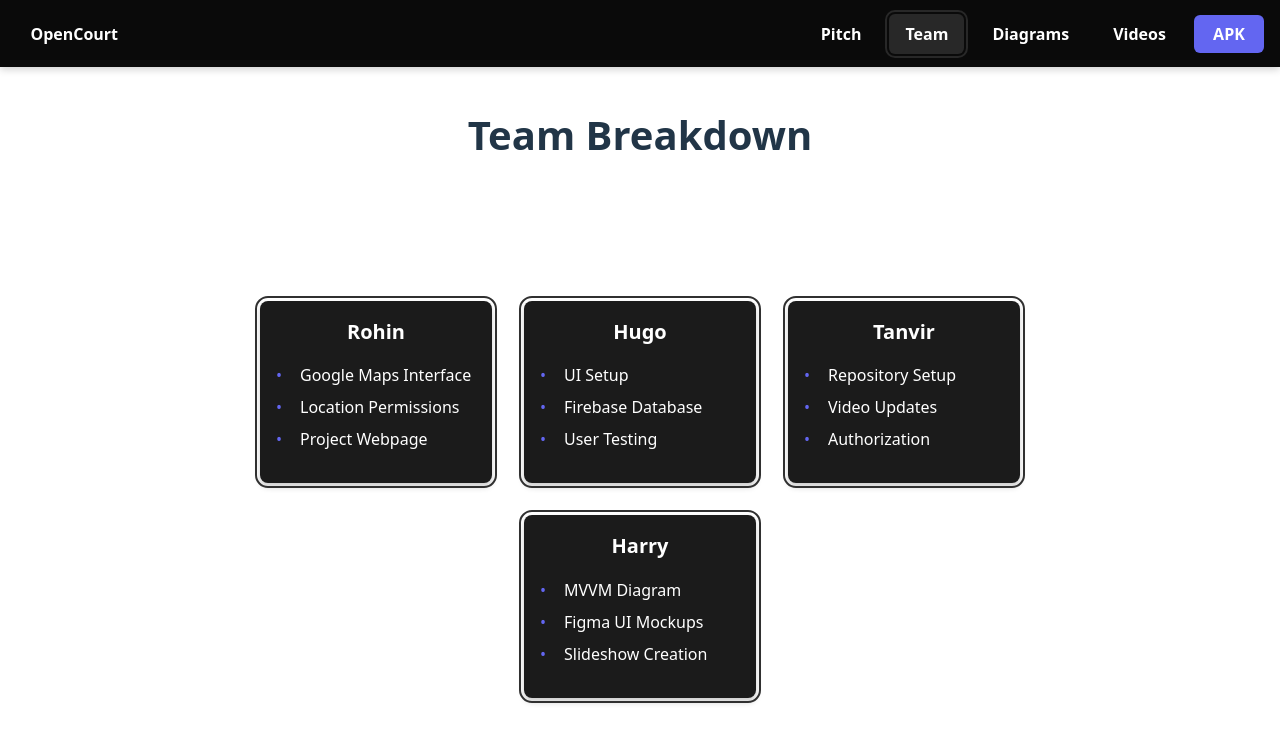
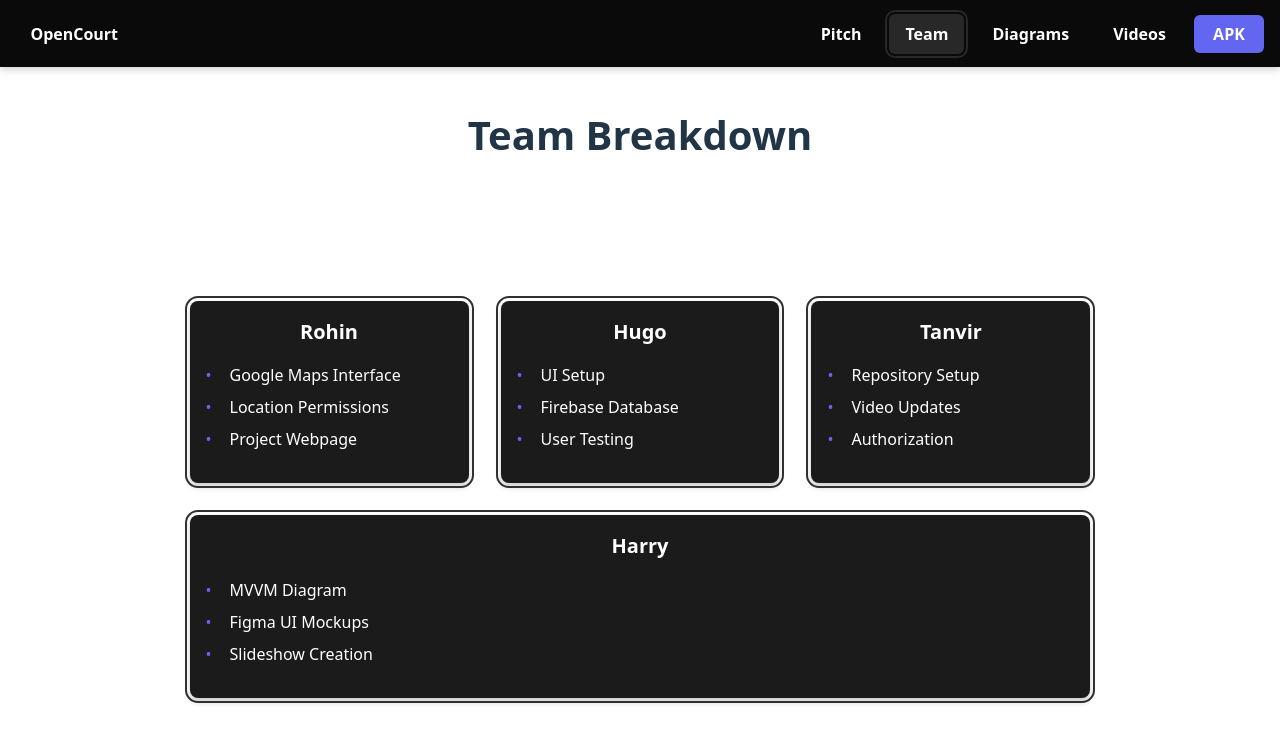
Before and after one commit to rohin19/opencourt-site, a React (Vite) app in the folder frontend/: page /team in a window 1280 px wide. Shown: the top 742 px of the page. Built offline with nearby package versions, Linux system fonts and the light colour scheme.

Commit message:
fixed team contribution cards

```diff
--- a/frontend/src/styles/Team.css
+++ b/frontend/src/styles/Team.css
@@ -17,7 +17,7 @@ h1 {
 }
 
 .card {
-  flex: 0 0 200px; /* Ensure all cards are the same size */
+  flex: 1 0 200px; /* Ensure all cards are the same size */
   outline: 2px solid #303030;
   outline-offset: 3px;
   border-radius: 8px;
```
